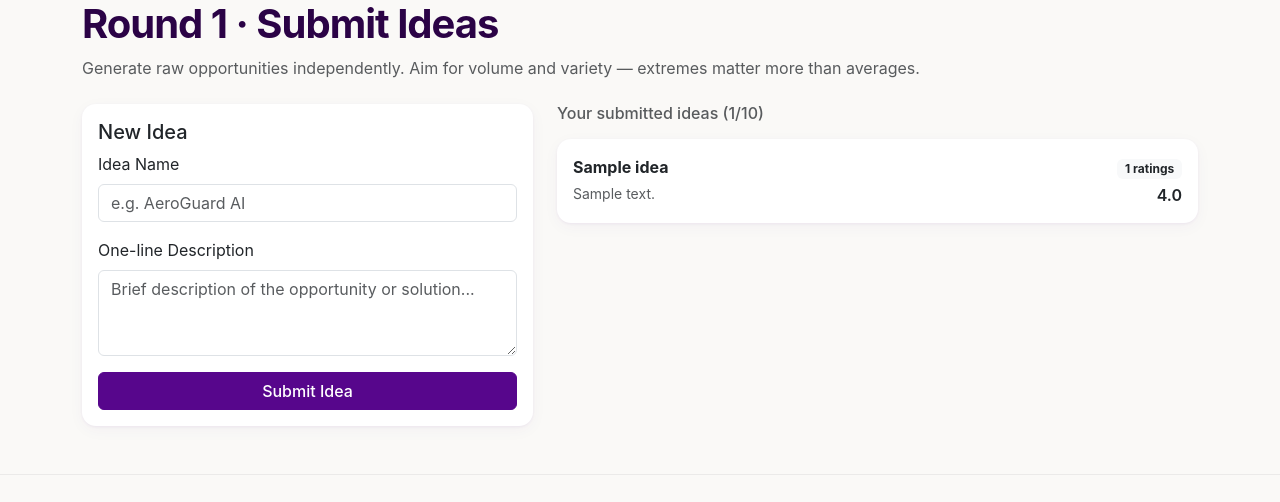
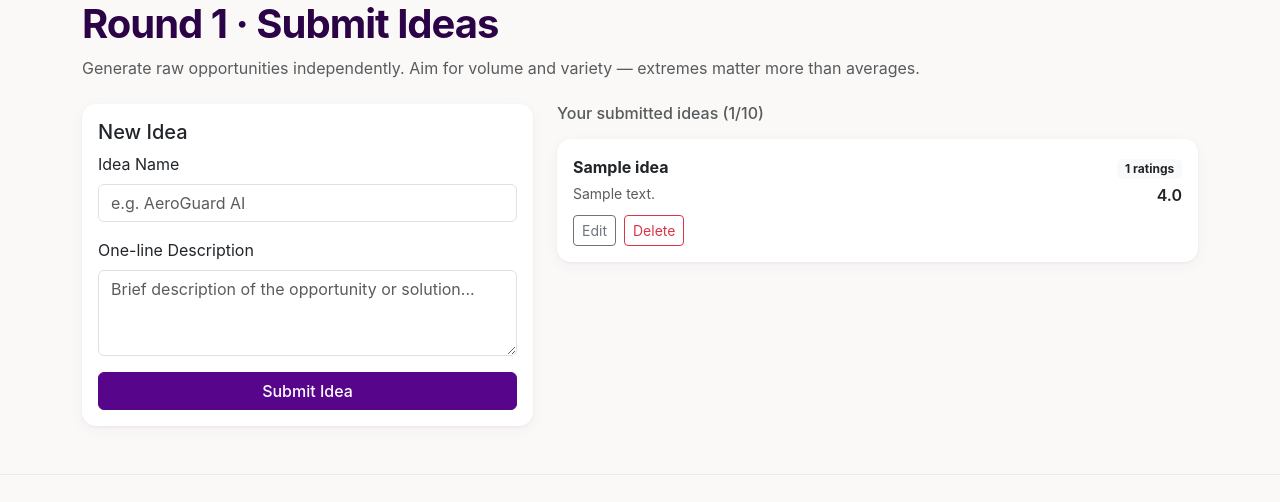
Before and after one commit to lionelsinaisinelnikoff/darwinator, a Flask app: template templates/submit.html in a window 1280 px wide. Shown: the part 120-622 px from the top of the page. Run offline with Flask 3, Linux system fonts and the light colour scheme; the template is opened without the code that fills it: most values are stand-ins (such as "Sample title", 1, 10 or a date in 2020).

Commit message:
Add Edit and Delete controls for submitted ideas

```diff
--- a/templates/submit.html
+++ b/templates/submit.html
@@ -27,14 +27,22 @@
     {% if my_ideas %}
       {% for idea in my_ideas %}
       <div class="card idea-card mb-2">
-        <div class="card-body py-3 d-flex justify-content-between align-items-start gap-3">
-          <div>
-            <strong>{{ idea.name }}</strong>
-            <div class="small text-muted mt-1">{{ idea.description[:120] }}{% if idea.description|length > 120 %}…{% endif %}</div>
+        <div class="card-body py-3">
+          <div class="d-flex justify-content-between align-items-start gap-3">
+            <div class="flex-grow-1">
+              <strong>{{ idea.name }}</strong>
+              <div class="small text-muted mt-1">{{ idea.description[:140] }}{% if idea.description|length > 140 %}…{% endif %}</div>
+            </div>
+            <div class="text-end flex-shrink-0">
+              <span class="badge bg-light text-dark">{{ idea.num_ratings }} ratings</span>
+              <div class="fw-semibold mt-1">{{ "%.1f"|format(idea.avg_rating) }}</div>
+            </div>
           </div>
-          <div class="text-end flex-shrink-0">
-            <span class="badge bg-light text-dark">{{ idea.num_ratings }} ratings</span>
-            <div class="fw-semibold mt-1">{{ "%.1f"|format(idea.avg_rating) }}</div>
+          <div class="mt-2 d-flex gap-2">
+            <a href="{{ url_for('edit_idea', idea_id=idea.id) }}" class="btn btn-sm btn-outline-secondary">Edit</a>
+            <form method="post" action="{{ url_for('delete_idea', idea_id=idea.id) }}" onsubmit="return confirm('Delete this idea?');" class="d-inline">
+              <button type="submit" class="btn btn-sm btn-outline-danger">Delete</button>
+            </form>
           </div>
         </div>
       </div>
```
